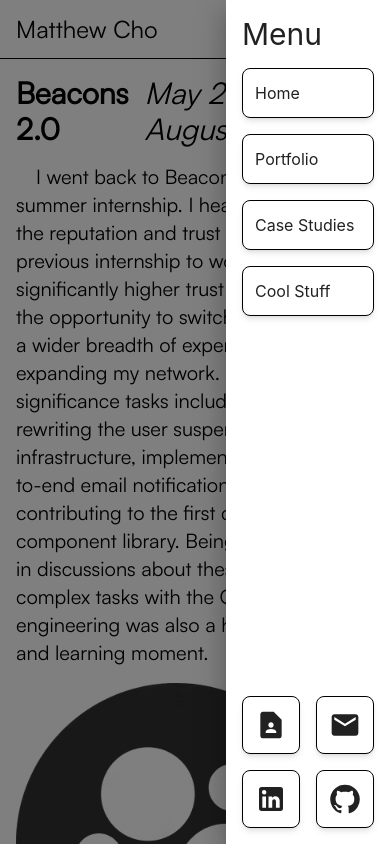
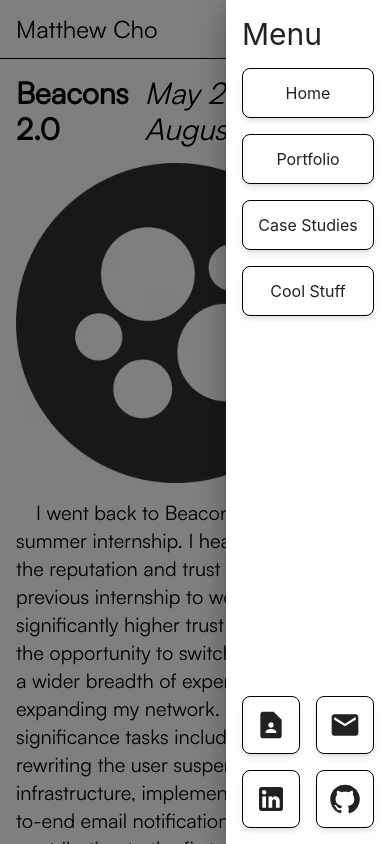
Before and after one commit to mcho9434/frontend-miji, a React (Create React App) app: page /portfolio in a window 390 px wide. Both pictures are taken after a click on the element 358 px from the left and 29 px from the top of the page. Shown: the top 844 px of the page. Built offline with nearby package versions, Linux system fonts and the light colour scheme.

Commit message:
isfirst styles for mobile

```diff
--- a/src/components/Navbar/MobileNavbar.jsx
+++ b/src/components/Navbar/MobileNavbar.jsx
@@ -45,7 +45,7 @@ const MobileNavbar = () => {
                       key={navItem.to}
                       to={navItem.to}
                       className={clsx(
-                        "transition ease-in-out hover:-translate-y-1 shadow-md p-3 border border-black rounded-lg"
+                        "transition ease-in-out hover:-translate-y-1 shadow-md p-3 border border-black rounded-lg text-center"
                       )}
                     >
                       {navItem.title}
--- a/src/pages/Portfolio/PortfolioRow.jsx
+++ b/src/pages/Portfolio/PortfolioRow.jsx
@@ -34,7 +34,7 @@ const PortfolioRow = ({
           "flex-col gap-y-4": isMobile,
         })}
       >
-        {imageFirst && (
+        {((imageFirst && !isMobile) || isMobile) && (
           <img
             className="w-80 aspect-square object-cover object-center rounded-lg"
             src={src}
@@ -42,7 +42,7 @@ const PortfolioRow = ({
           />
         )}
         <div className="text-xl">&emsp;{body}</div>
-        {!imageFirst && (
+        {!((imageFirst && !isMobile) || isMobile) && (
           <img
             className="w-80 aspect-square object-cover object-center rounded-lg"
             src={src}
```
